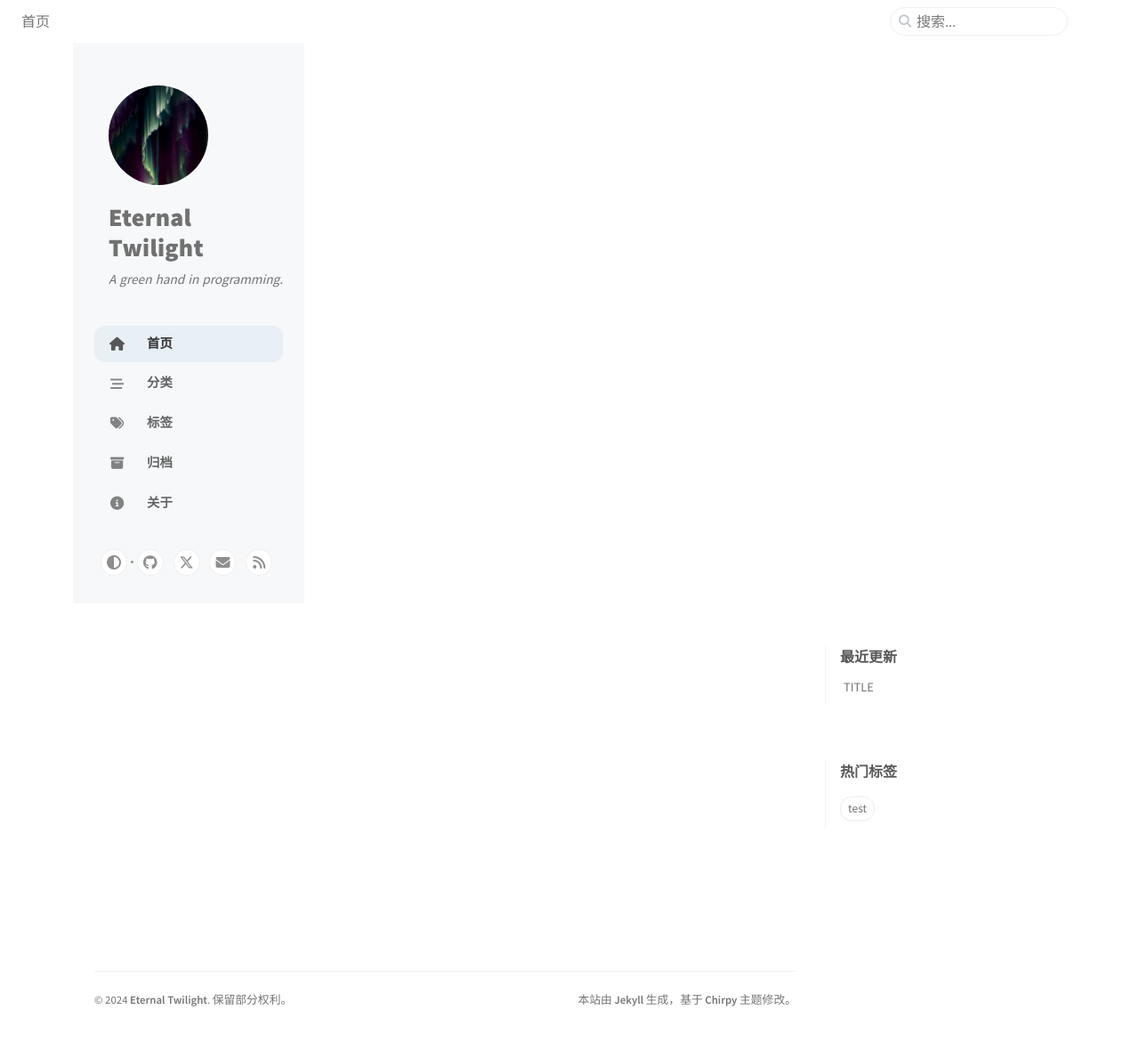
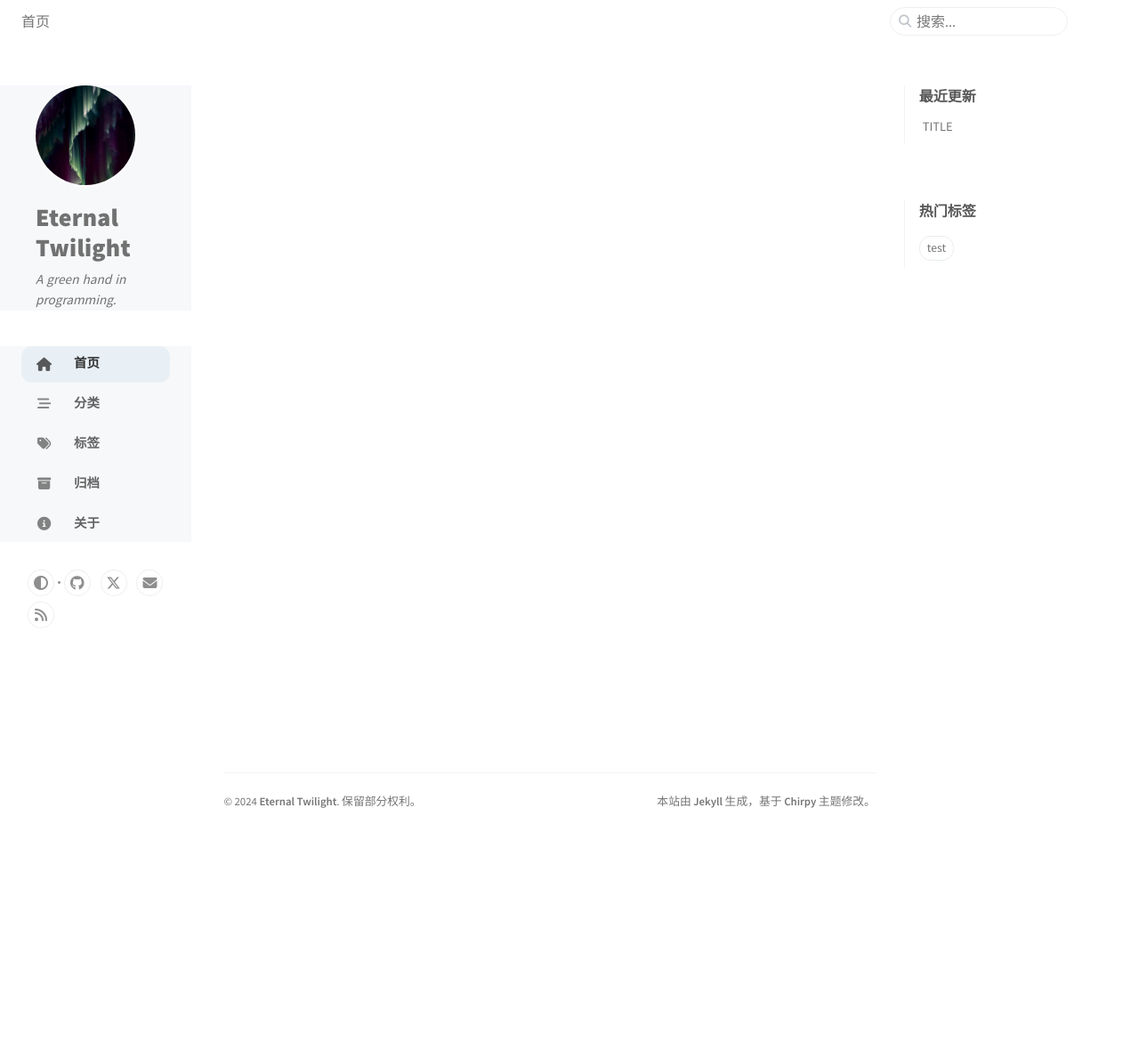
Before and after one commit to EtnlTwilight/etnltwilight.github, a Jekyll site: the page built from index.html, in a window 1280 px wide. Shown: the whole page at 89% size. Built offline with Jekyll 4.4.1, drawn with Linux system fonts in a browser that asks for light colours; cached includes are drawn as plain includes; after the commit the page ends 948 px from its top, so only the background shows below that.

Commit message:
Update Template.

```diff
--- a/_layouts/default.html
+++ b/_layouts/default.html
@@ -20,9 +20,9 @@ layout: compress
     {% include topbar.html lang=lang %}
 
     <div id="main-wrapper" class="d-flex justify-content-center">
+      {% include sidebar.html lang=lang %}
+
       <div class="container d-flex flex-column px-xxl-5">
-        {% include sidebar.html lang=lang %}
-
         <div class="row flex-grow-1">
           <main aria-label="Main Content" class="col-12 col-lg-11 col-xl-9 px-md-4">
             {% if layout.refactor or layout.layout == 'default' %}
--- a/_sass/addon/commons.scss
+++ b/_sass/addon/commons.scss
@@ -678,7 +678,6 @@ $btn-mb: 0.5rem;
   overflow-y: auto;
   width: $sidebar-width;
   z-index: 99;
-  background: var(--sidebar-bg);
 
   /* Hide scrollbar for Chrome, Safari and Opera */
   &::-webkit-scrollbar {
@@ -756,6 +755,7 @@ $btn-mb: 0.5rem;
 
   ul {
     margin-bottom: 2rem;
+    background: var(--sidebar-bg);
 
     li.nav-item {
       opacity: 0.9;
```
